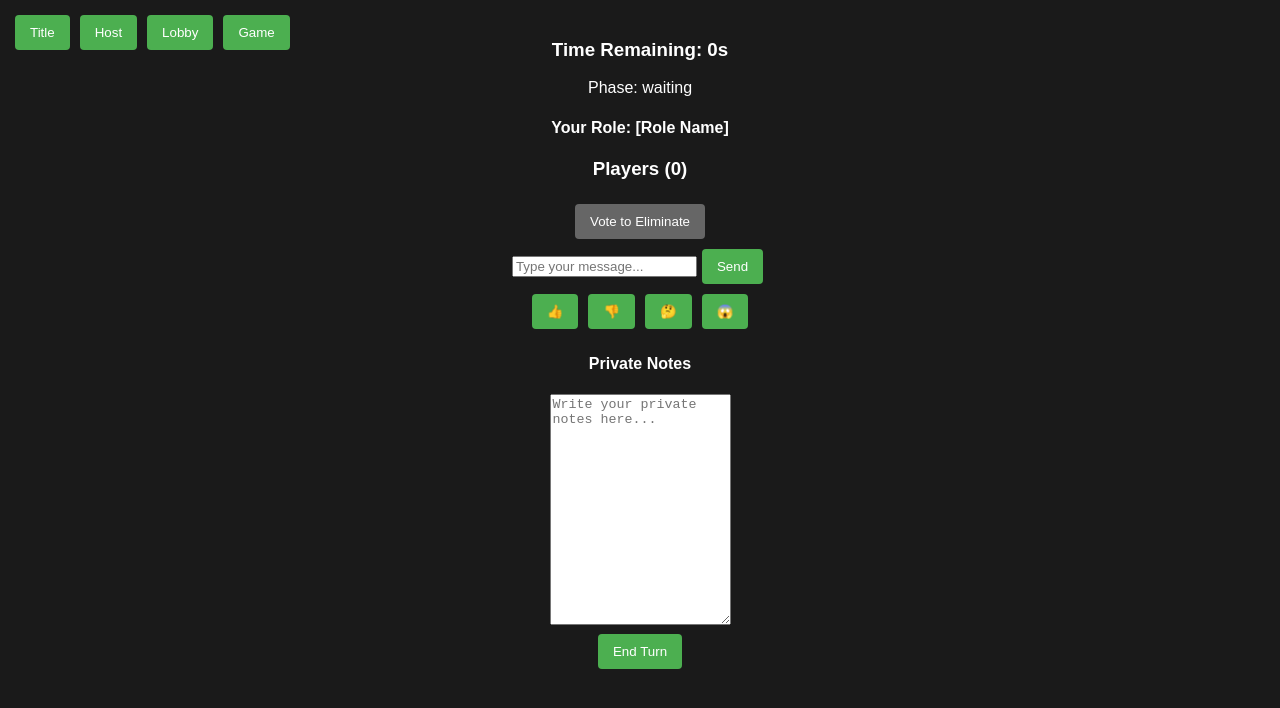
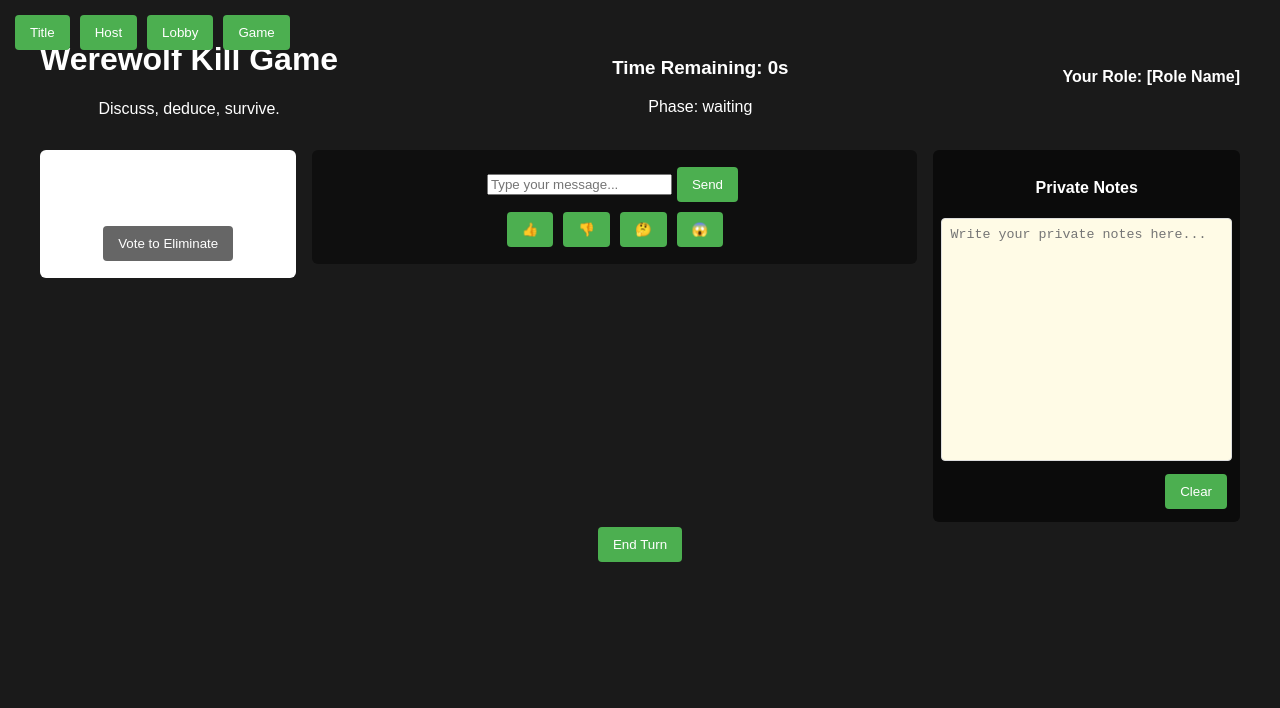
Before and after one commit to CS196Illinois/FA25-Group9, a React (Create React App) app in the folder Project/werewolf-game/: page / in a window 1280 px wide. Both pictures are taken after a click on the button "Game". Shown: the top 708 px of the page. Built offline with nearby package versions, Linux system fonts and the light colour scheme.

Commit message:
moved text box to the right

```diff
--- a/Project/werewolf-game/package.json
+++ b/Project/werewolf-game/package.json
@@ -13,7 +13,7 @@
     "@types/react-dom": "^19.1.9",
     "react": "^19.1.1",
     "react-dom": "^19.1.1",
-    "react-scripts": "5.0.1",
+  "react-scripts": "5.0.1",
     "typescript": "^4.9.5",
     "web-vitals": "^2.1.4"
   },
--- a/Project/werewolf-game/src/App.css
+++ b/Project/werewolf-game/src/App.css
@@ -32,3 +32,73 @@ button:disabled {
   background-color: #666;
   cursor: not-allowed;
 }
+
+/* Main game layout */
+.game-header {
+  display: flex;
+  justify-content: space-between;
+  align-items: center;
+  margin-bottom: 16px;
+}
+
+.game-content {
+  display: flex;
+  gap: 16px;
+  align-items: flex-start;
+}
+
+.left-panel {
+  flex: 1 1 240px;
+  max-width: 250px;
+  background: #FFFFFF
+  ;
+  padding: 12px;
+  border-radius: 6px;
+}
+
+.center-panel {
+  flex: 2 1 600px;
+  background: #0f0f0f;
+  padding: 12px;
+  border-radius: 6px;
+}
+
+.right-panel {
+  width: 300px;
+  background: #0b0b0b;
+  padding: 8px;
+  border-radius: 6px;
+  position: relative;
+  display: flex;
+  align-items: stretch;
+}
+
+.notes-pad {
+  flex: 1;
+  display: flex;
+  flex-direction: column;
+}
+
+.notes-pad textarea {
+  background: #fffbe6;
+  color: #111;
+  border: 1px solid #ddd;
+  border-radius: 4px;
+  padding: 8px;
+  resize: none;
+  flex: 1 1 auto;
+}
+
+.notes-actions {
+  margin-top: 8px;
+  text-align: right;
+}
+
+.resizer {
+  width: 8px;
+  cursor: col-resize;
+  position: absolute;
+  left: -8px;
+  top: 0;
+  bottom: 0;
+}
--- a/Project/werewolf-game/src/pages/MainGamePage.tsx
+++ b/Project/werewolf-game/src/pages/MainGamePage.tsx
@@ -1,6 +1,6 @@
 // src/pages/MainGamePage.tsx
 // ASSIGNED TO: Tjudge (tjudge2), Jayden (jsbali2), Subash (subashs2) - WORK TOGETHER
-import React, { useState } from 'react';
+import React, { useEffect, useRef, useState } from 'react';
 import { GameState, Player } from '../types';
 
 interface MainGamePageProps {
@@ -11,12 +11,53 @@ const MainGamePage: React.FC<MainGamePageProps> = ({ gameState }) => {
   const [message, setMessage] = useState('');
   const [messages, setMessages] = useState<string[]>([]);
   const [notes, setNotes] = useState('');
+  const [rightWidth, setRightWidth] = useState<number>(300);
+  const resizerRef = useRef<HTMLDivElement | null>(null);
+  const isResizingRef = useRef(false);
+
+  // Load notes from localStorage on mount
+  useEffect(() => {
+    const saved = localStorage.getItem('werewolf_notes');
+    if (saved) setNotes(saved);
+  }, []);
+
+  // Save notes to localStorage when they change
+  useEffect(() => {
+    localStorage.setItem('werewolf_notes', notes);
+  }, [notes]);
+
+  // Resizer mouse handlers (global listeners)
+  useEffect(() => {
+    const onMove = (e: MouseEvent) => {
+      if (!isResizingRef.current) return;
+      const container = document.querySelector('.game-content') as HTMLElement | null;
+      if (!container) return;
+      const rect = container.getBoundingClientRect();
+      const newWidth = rect.right - e.clientX;
+      const min = 200;
+      const max = Math.min(600, rect.width - 200);
+      if (newWidth >= min && newWidth <= max) setRightWidth(newWidth);
+    };
+
+    const onUp = () => { isResizingRef.current = false; };
+
+    window.addEventListener('mousemove', onMove);
+    window.addEventListener('mouseup', onUp);
+    return () => {
+      window.removeEventListener('mousemove', onMove);
+      window.removeEventListener('mouseup', onUp);
+    };
+  }, []);
   const [selectedPlayer, setSelectedPlayer] = useState<string | null>(null);
 
   return (
     <div className="main-game-page">
       {/* TIMER SECTION - All team members work on this together */}
       <div className="game-header">
+        <div className="page-title">
+  <h1>Werewolf Kill Game</h1>
+  <p className="subtitle">Discuss, deduce, survive.</p>
+</div>
         <div className="timer">
           <h3>Time Remaining: {gameState.timer}s</h3>
           <div className="phase">Phase: {gameState.gamePhase}</div>
@@ -89,7 +130,7 @@ const MainGamePage: React.FC<MainGamePageProps> = ({ gameState }) => {
         </div>
 
         {/* NOTES SECTION - All team members work on this together */}
-        <div className="right-panel">
+        <div className="right-panel" style={{ width: rightWidth }}>
           <div className="notes-pad">
             <h4>Private Notes</h4>
             <textarea
@@ -98,9 +139,19 @@ const MainGamePage: React.FC<MainGamePageProps> = ({ gameState }) => {
               placeholder="Write your private notes here..."
               rows={15}
             />
-            {/* TODO: Save notes locally */}
-            {/* TODO: Add formatting options */}
+            <div className="notes-actions">
+              <button onClick={() => {
+                setNotes('');
+                localStorage.removeItem('werewolf_notes');
+              }}>Clear</button>
+            </div>
           </div>
+          <div
+            ref={resizerRef}
+            className="resizer"
+            onMouseDown={() => { isResizingRef.current = true; }}
+            onDoubleClick={() => setRightWidth(300)}
+          />
         </div>
       </div>
 
```
Also changed, not shown: 1 other file (tests, documents, lock files or other folders).
